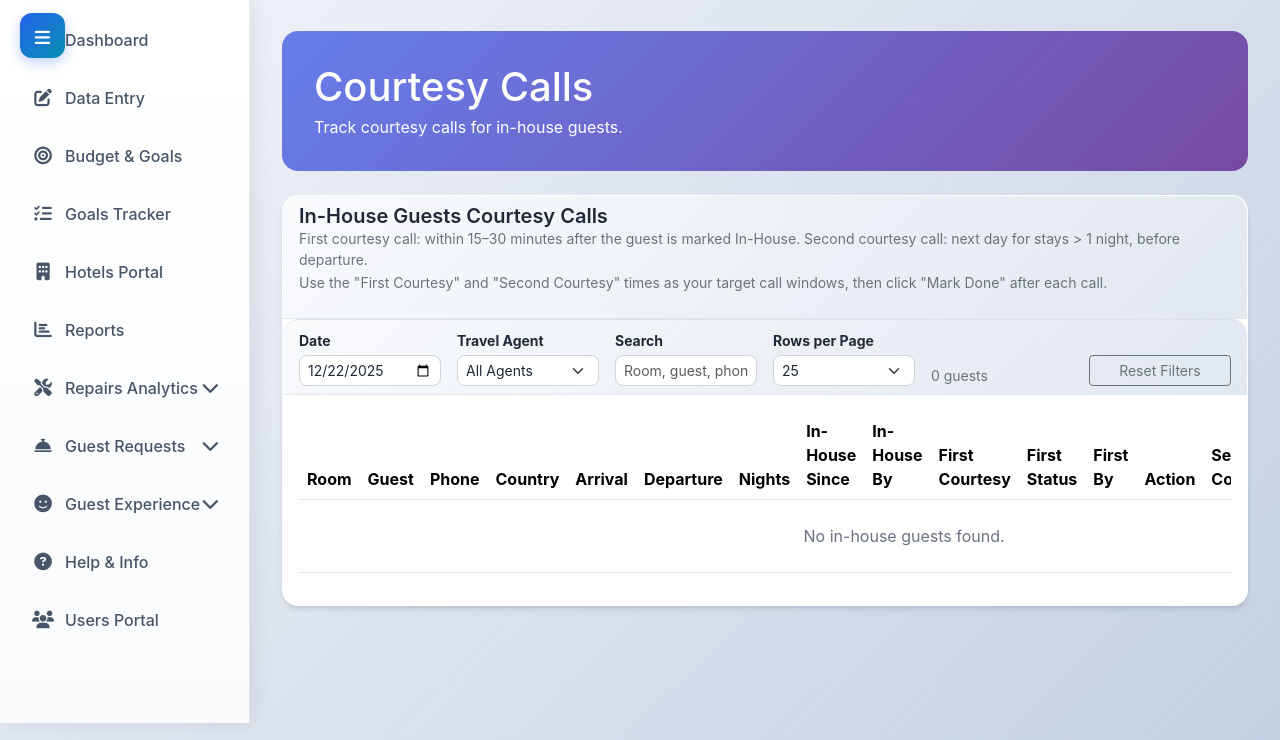
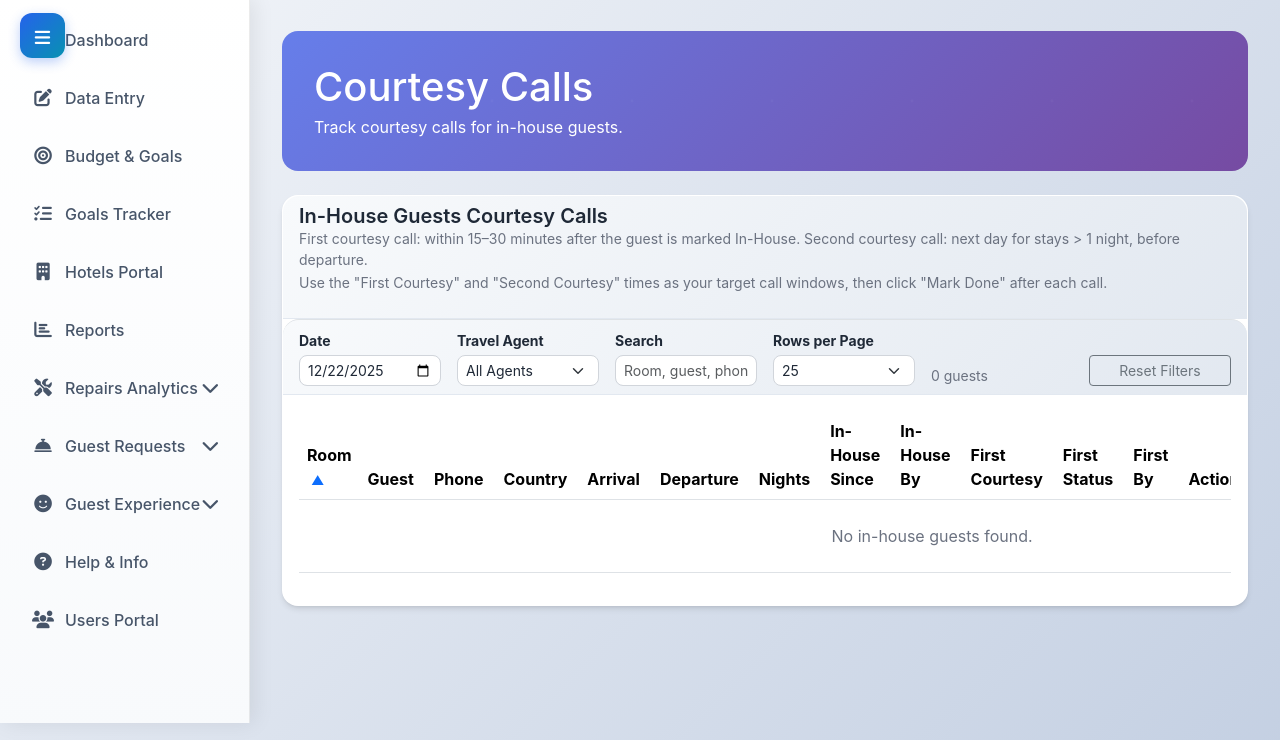
Before and after one commit to abdelmanem/BenchstayV2, a Django app: page /guest-experience/courtesy-calls/ in a window 1280 px wide. Shown: the part 77-817 px from the top of the page. Run offline with Django 5.2, Linux system fonts and the light colour scheme; the visitor is signed in with stand-in values (Sample User, id 1); data comes from the database, SQL or seed files in the repository; data that the repository does not hold is empty.

Commit message:
Update courtesy_calls.html

```diff
--- a/templates/guest_experience/courtesy_calls.html
+++ b/templates/guest_experience/courtesy_calls.html
@@ -62,22 +62,22 @@
             <table class="table table-hover align-middle">
                 <thead>
                     <tr>
-                        <th>Room</th>
-                        <th>Guest</th>
-                        <th>Phone</th>
-                        <th>Country</th>
-                        <th>Arrival</th>
-                        <th>Departure</th>
-                        <th>Nights</th>
-                        <th>In-House Since</th>
-                        <th>In-House By</th>
-                        <th>First Courtesy</th>
-                        <th>First Status</th>
-                        <th>First By</th>
+                        <th class="sortable cursor-pointer" data-sort="room">Room <span class="sort-indicator"></span></th>
+                        <th class="sortable cursor-pointer" data-sort="guest_name">Guest <span class="sort-indicator"></span></th>
+                        <th class="sortable cursor-pointer" data-sort="phone">Phone <span class="sort-indicator"></span></th>
+                        <th class="sortable cursor-pointer" data-sort="country">Country <span class="sort-indicator"></span></th>
+                        <th class="sortable cursor-pointer" data-sort="arrival_date">Arrival <span class="sort-indicator"></span></th>
+                        <th class="sortable cursor-pointer" data-sort="departure_date">Departure <span class="sort-indicator"></span></th>
+                        <th class="sortable cursor-pointer" data-sort="nights">Nights <span class="sort-indicator"></span></th>
+                        <th class="sortable cursor-pointer" data-sort="in_house_since">In-House Since <span class="sort-indicator"></span></th>
+                        <th class="sortable cursor-pointer" data-sort="in_house_by">In-House By <span class="sort-indicator"></span></th>
+                        <th class="sortable cursor-pointer" data-sort="first_courtesy_due_at">First Courtesy <span class="sort-indicator"></span></th>
+                        <th class="sortable cursor-pointer" data-sort="first_courtesy_status">First Status <span class="sort-indicator"></span></th>
+                        <th class="sortable cursor-pointer" data-sort="first_courtesy_by">First By <span class="sort-indicator"></span></th>
                         <th>Action</th>
-                        <th>Second Courtesy</th>
-                        <th>Second Status</th>
-                        <th>Second By</th>
+                        <th class="sortable cursor-pointer" data-sort="second_courtesy_due_at">Second Courtesy <span class="sort-indicator"></span></th>
+                        <th class="sortable cursor-pointer" data-sort="second_courtesy_status">Second Status <span class="sort-indicator"></span></th>
+                        <th class="sortable cursor-pointer" data-sort="second_courtesy_by">Second By <span class="sort-indicator"></span></th>
                         <th>Action</th>
                     </tr>
                 </thead>
@@ -181,6 +181,33 @@
 
 {% endblock %}
 
+{% block extra_css %}
+<style>
+    .sortable {
+        user-select: none;
+    }
+
+    .sortable:hover {
+        background-color: #f8f9fa;
+    }
+
+    .cursor-pointer {
+        cursor: pointer;
+    }
+
+    .sort-indicator {
+        font-size: 0.8em;
+        color: #999;
+        margin-left: 4px;
+    }
+
+    .sort-indicator.active {
+        color: #0d6efd;
+        font-weight: bold;
+    }
+</style>
+{% endblock %}
+
 {% block extra_js %}
 <script>
 document.addEventListener('DOMContentLoaded', function () {
@@ -188,6 +215,10 @@ document.addEventListener('DOMContentLoaded', function () {
     const searchInput = document.getElementById('courtesy-search-input');
     const countLabel = document.getElementById('courtesy-count');
     let allRows = [];
+
+    // Sorting state
+    let currentSortColumn = 'room';
+    let currentSortOrder = 'asc'; // 'asc' or 'desc'
 
     const outcomeModalEl = document.getElementById('courtesyOutcomeModal');
     const outcomeForm = document.getElementById('courtesyOutcomeForm');
@@ -250,6 +281,55 @@ document.addEventListener('DOMContentLoaded', function () {
         return cookieValue;
     }
 
+    function compareValues(a, b, column) {
+        // Handle null/undefined values
+        if (a == null && b == null) return 0;
+        if (a == null) return 1;
+        if (b == null) return -1;
+
+        // For numeric columns
+        if (column === 'nights') {
+            return parseFloat(a) - parseFloat(b);
+        }
+
+        // For date columns, parse ISO dates
+        if (column === 'arrival_date' || column === 'departure_date' || column === 'in_house_since' || column === 'first_courtesy_due_at' || column === 'second_courtesy_due_at') {
+            const dateA = new Date(a);
+            const dateB = new Date(b);
+            return dateA - dateB;
+        }
+
+        // For string columns, do case-insensitive comparison
+        const strA = String(a).toLowerCase();
+        const strB = String(b).toLowerCase();
+        return strA.localeCompare(strB);
+    }
+
+    function sortRows(rows, column, order) {
+        const sorted = [...rows];
+        sorted.sort((a, b) => {
+            const aVal = a[column];
+            const bVal = b[column];
+            const comparison = compareValues(aVal, bVal, column);
+            return order === 'asc' ? comparison : -comparison;
+        });
+        return sorted;
+    }
+
+    function updateSortIndicators(activeColumn) {
+        document.querySelectorAll('th.sortable .sort-indicator').forEach(indicator => {
+            indicator.classList.remove('active');
+            indicator.textContent = '';
+        });
+
+        const activeHeader = document.querySelector(`th[data-sort="${activeColumn}"]`);
+        if (activeHeader) {
+            const indicator = activeHeader.querySelector('.sort-indicator');
+            indicator.classList.add('active');
+            indicator.textContent = currentSortOrder === 'asc' ? '▲' : '▼';
+        }
+    }
+
     function renderTable() {
         const q = (searchInput.value || '').toLowerCase().trim();
         const dateFilter = document.getElementById('courtesy-date-filter').value;
@@ -288,6 +368,10 @@ document.addEventListener('DOMContentLoaded', function () {
         if (countLabel) {
             countLabel.textContent = `${filtered.length} guests`;
         }
+
+        // Apply sorting
+        filtered = sortRows(filtered, currentSortColumn, currentSortOrder);
+        updateSortIndicators(currentSortColumn);
 
         if (!filtered.length) {
             tbody.innerHTML = '<tr><td colspan="17" class="text-center py-4 text-muted">No in-house guests found.</td></tr>';
@@ -498,6 +582,24 @@ document.addEventListener('DOMContentLoaded', function () {
         });
     }
 
+    // Add click handlers for sortable column headers
+    document.querySelectorAll('th.sortable').forEach(header => {
+        header.addEventListener('click', () => {
+            const column = header.getAttribute('data-sort');
+            if (!column) return;
+
+            // Toggle sort order if clicking the same column
+            if (currentSortColumn === column) {
+                currentSortOrder = currentSortOrder === 'asc' ? 'desc' : 'asc';
+            } else {
+                currentSortColumn = column;
+                currentSortOrder = 'asc';
+            }
+
+            renderTable();
+        });
+    });
+
     loadCourtesyCalls();
 });
 </script>
```
